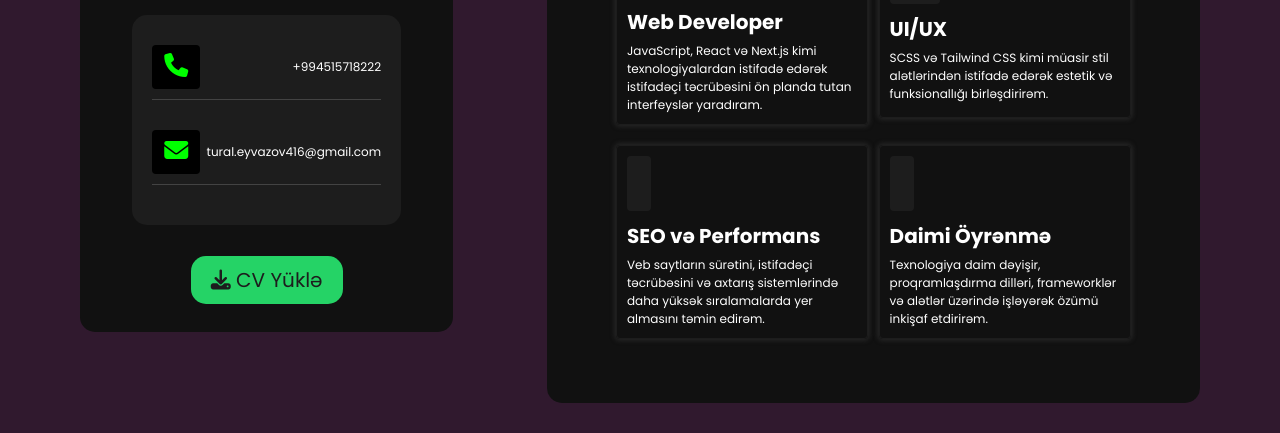
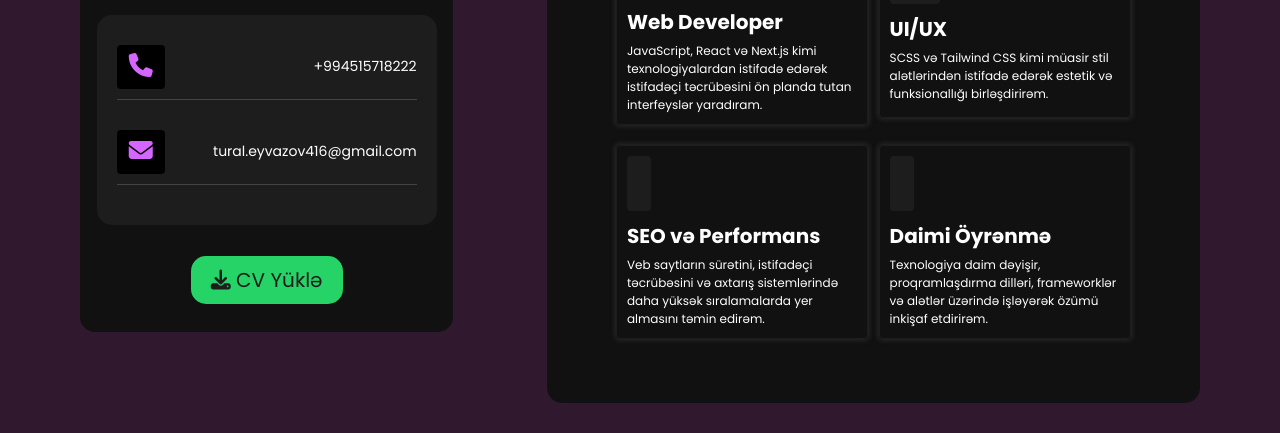
Before and after one commit to TuralEyvazov/portfolio, a plain HTML site: page index.html in a window 1280 px wide. Shown: the part 621-1054 px from the top of the page. Drawn offline with Linux system fonts and the light colour scheme.

Commit message:
css update

```diff
--- a/scss/_media_query.scss
+++ b/scss/_media_query.scss
@@ -34,8 +34,9 @@
   .profile{
     .info{
       max-width: 300px !important;
+      min-width: 270px !important;
       a{
-        font-size: 10px !important;
+        font-size: 12px !important;
       }
       span{
         i{
--- a/scss/main.scss
+++ b/scss/main.scss
@@ -73,7 +73,7 @@
       padding: 20px;
       font-size: 18px;
       @extend .rounded-lg;
-      min-width: 90%;
+      min-width: 340px;
       li{
         border-bottom: 1px solid rgba(96, 96, 96, 0.58);
         padding: 10px 0;
@@ -81,7 +81,7 @@
         @include flex-center(space-between);
         a{
           color: white;
-          font-size: 12px !important;
+          font-size: 14px;
         }
         span{
           display: inline-block;
@@ -90,7 +90,7 @@
           @extend .rounded-sm;
 
           i{
-            color:  lime;
+            color:  #D566FF;
             font-size: 24px ;
           }
         }
```
Also changed, not shown: css/main.css, 1 other file.
